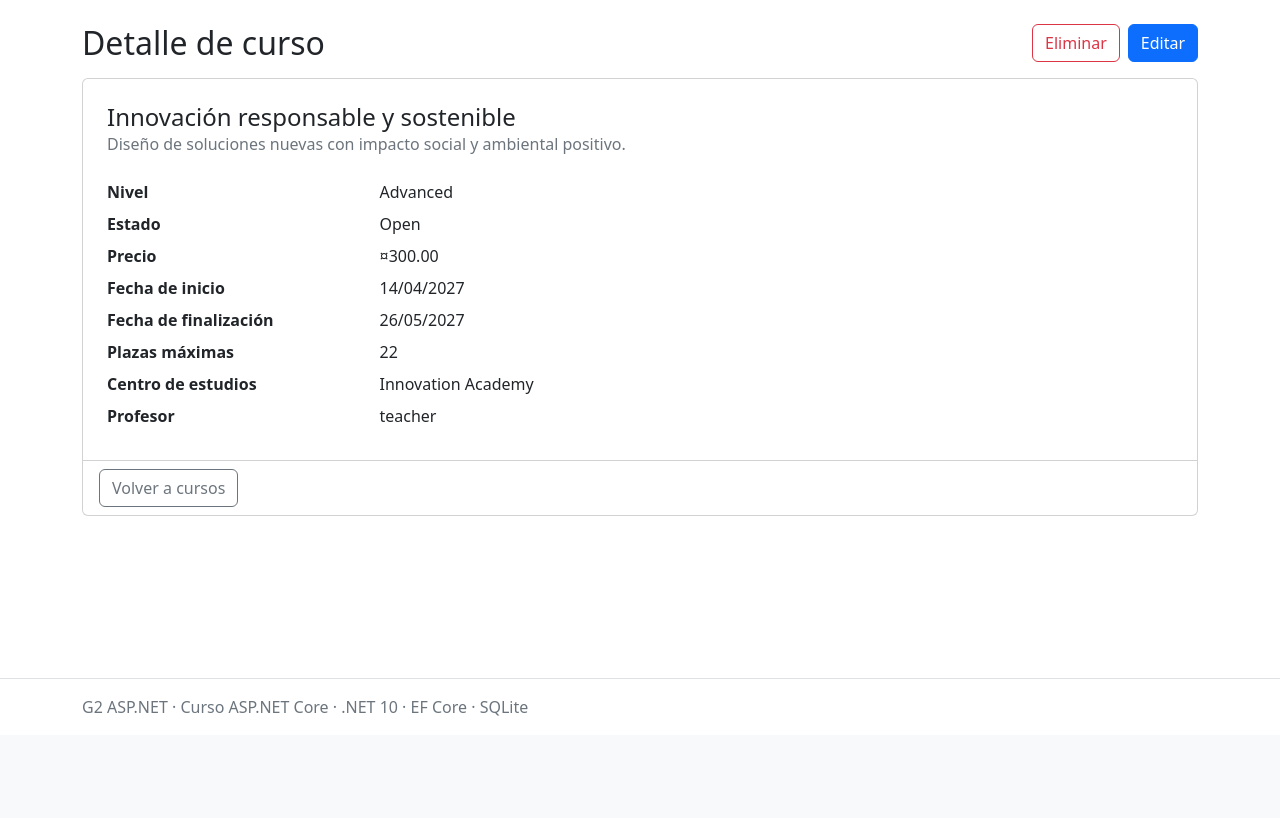
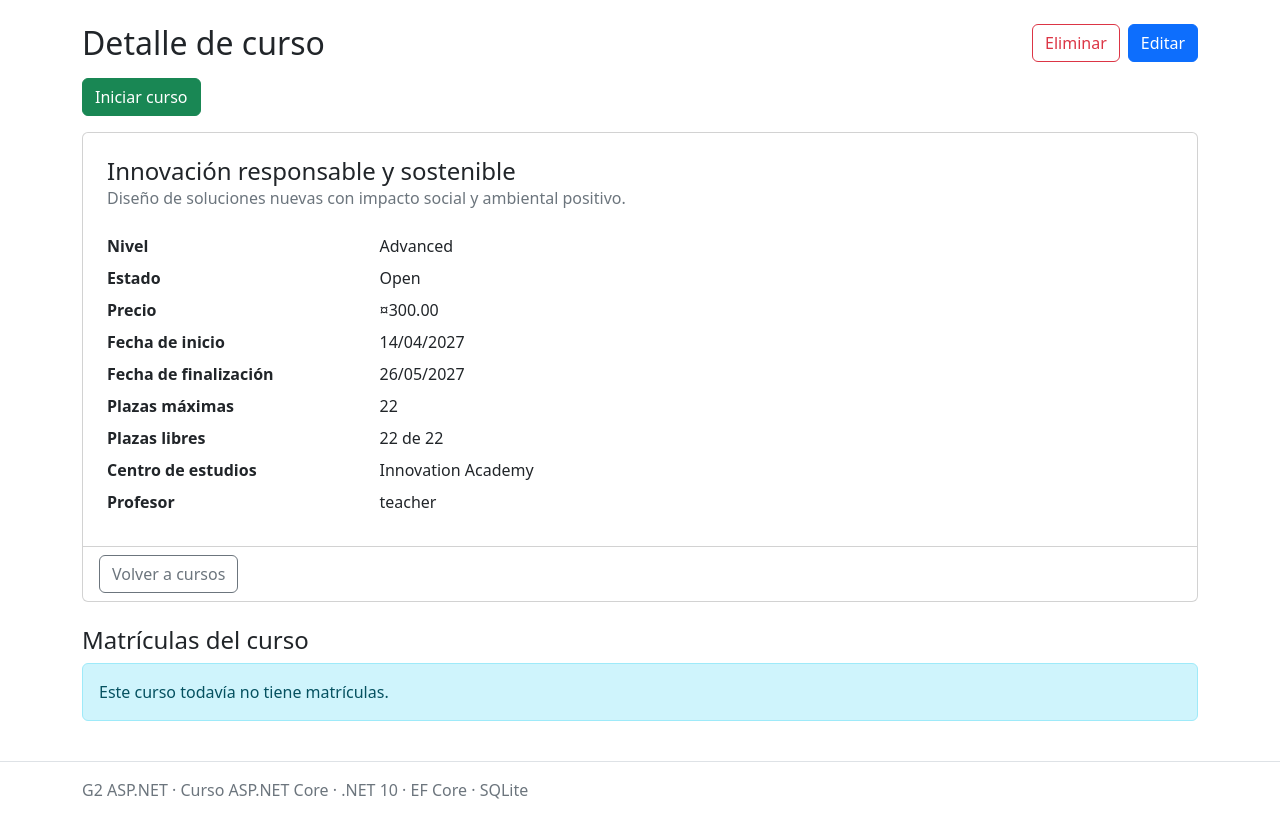
Before and after one commit to certidevs/g2_aspnet, an ASP.NET Core app: page /Courses/Details/44 in a window 1280 px wide. Shown: the part 65-883 px from the top of the page. Before the commit the page ends 781 px from the top, so only its background shows below. Run offline with ASP.NET Core 8, Linux system fonts and the light colour scheme; a user stored in the database is signed in; data comes from the database, SQL or seed files in the repository; some libraries are stand-ins or nearby versions.

Commit message:
Integración de permisos en cursos

```diff
--- a/Controllers/CoursesController.cs
+++ b/Controllers/CoursesController.cs
@@ -5,6 +5,7 @@ using G2AspNet.Data;
 using G2AspNet.Models;
 using G2AspNet.ViewModels.Courses;
 using Microsoft.EntityFrameworkCore;
+using G2AspNet.Utilities;
 
 namespace G2AspNet.Controllers;
 
@@ -15,6 +16,19 @@ public class CoursesController : Controller
     public CoursesController(ApplicationDbContext context)
     {
         this.context = context;
+    }
+
+    private IQueryable<Course> ManageableCourses()
+    {
+        var query = context.Courses.AsQueryable();
+
+        if (User.IsInRole(RoleNames.Admin))
+        {
+            return query;
+        }
+
+        var userId = User.GetRequiredUserId();
+        return query.Where(c => c.TeacherId == userId);
     }
 
     public IActionResult Index(string? search)
@@ -87,7 +101,106 @@ public class CoursesController : Controller
             return NotFound();
         }
 
+        ViewBag.OccupiedPlaces = context.Enrollments
+            .Count(e => e.CourseId == id && EnrollmentRules.PlaceTakingStatuses.Contains(e.Status));
+
+        if (User.Identity?.IsAuthenticated == true)
+        {
+            var userId = User.GetRequiredUserId();
+            ViewBag.MyEnrollment = context.Enrollments.FirstOrDefault(e => e.CourseId == id
+                && e.StudentId == userId
+                && EnrollmentRules.PlaceTakingStatuses.Contains(e.Status));
+        }
+
+        var canManage = (User.IsInRole(RoleNames.Admin) || User.IsInRole(RoleNames.Teacher))
+            && ManageableCourses().Any(c => c.Id == id);
+        ViewBag.CanManage = canManage;
+        if (canManage)
+        {
+            ViewBag.CourseEnrollments = context.Enrollments
+                .Include(e => e.Student)
+                .Where(e => e.CourseId == id)
+                .OrderBy(e => e.EnrolledAt)
+                .ToList();
+        }
+
         return View("Details", course);
+    }
+
+    [Authorize(Roles = RoleNames.Admin + "," + RoleNames.Teacher)]
+    [HttpPost]
+    public IActionResult Start(int id)
+    {
+        var course = ManageableCourses()
+            .Include(c => c.Enrollments)
+            .FirstOrDefault(c => c.Id == id);
+        if (course == null)
+        {
+            return NotFound();
+        }
+
+        if (course.Status != CourseStatus.Open)
+        {
+            TempData["Error"] = "Solo se puede iniciar un curso abierto.";
+            return RedirectToAction("Details", new { id });
+        }
+
+        if (!course.Enrollments.Any(e => e.Status == EnrollmentStatus.Active))
+        {
+            TempData["Error"] = "No se puede iniciar un curso sin ningún alumno con la matrícula activa.";
+            return RedirectToAction("Details", new { id });
+        }
+
+        var unpaid = course.Enrollments.Where(e => e.Status == EnrollmentStatus.Pending).ToList();
+        foreach (var enrollment in unpaid)
+        {
+            enrollment.Status = EnrollmentStatus.Dropped;
+        }
+
+        course.Status = CourseStatus.InProgress;
+        context.SaveChanges();
+
+        if (unpaid.Count == 0)
+        {
+            TempData["Message"] = "Curso iniciado.";
+        }
+        else
+        {
+            TempData["Message"] = $"Curso iniciado. Matrículas sin pagar dadas de baja: {unpaid.Count}.";
+        }
+
+        return RedirectToAction("Details", new { id });
+    }
+
+    [Authorize(Roles = RoleNames.Admin + "," + RoleNames.Teacher)]
+    [HttpPost]
+    public IActionResult Finish(int id)
+    {
+        var course = ManageableCourses()
+            .Include(c => c.Enrollments)
+            .FirstOrDefault(c => c.Id == id);
+        if (course == null)
+        {
+            return NotFound();
+        }
+
+        if (course.Status != CourseStatus.InProgress)
+        {
+            TempData["Error"] = "Solo se puede finalizar un curso en progreso.";
+            return RedirectToAction("Details", new { id });
+        }
+
+        var active = course.Enrollments.Where(e => e.Status == EnrollmentStatus.Active).ToList();
+        foreach (var enrollment in active)
+        {
+            enrollment.Status = EnrollmentStatus.Completed;
+        }
+
+        course.Status = CourseStatus.Finished;
+        context.SaveChanges();
+
+        TempData["Message"] = $"Curso finalizado. Matrículas completadas: {active.Count}.";
+        return RedirectToAction("Details", new { id });
     }
 
     [HttpPost]
--- a/Views/Courses/Details.cshtml
+++ b/Views/Courses/Details.cshtml
@@ -2,6 +2,10 @@
 @model Course
 @{
     ViewData["Title"] = "Detalle de curso";
+    var occupied = (int)ViewBag.OccupiedPlaces;
+    var freePlaces = Model.MaxStudents - occupied;
+    var myEnrollment = ViewBag.MyEnrollment as Enrollment;
+    var canManage = (bool)ViewBag.CanManage;
 }
 <div class="d-flex flex-wrap justify-content-between align-items-center gap-2 mb-3">
     <h1 class="h2 mb-0">Detalle de curso</h1>
@@ -13,6 +17,53 @@
         <a class="btn btn-primary" asp-action="Edit" asp-route-id="@Model.Id">Editar</a>
     </div>
 </div>
+
+@if (User.Identity?.IsAuthenticated != true)
+{
+    <div class="alert alert-info">
+        <a asp-controller="Account" asp-action="Login">Inicia sesión</a> para matricularte en este curso.
+    </div>
+}
+else if (User.IsInRole(RoleNames.Student))
+{
+    if (myEnrollment != null)
+    {
+        <div class="alert alert-success">
+            Ya estás matriculado en este curso.
+            <a asp-controller="Enrollments" asp-action="Details" asp-route-id="@myEnrollment.Id">Ver mi matrícula</a>
+        </div>
+    }
+    else if (Model.Status != CourseStatus.Open)
+    {
+        <div class="alert alert-secondary">Las matrículas de este curso están cerradas.</div>
+    }
+    else if (freePlaces <= 0)
+    {
+        <div class="alert alert-warning">Curso completo: no quedan plazas.</div>
+    }
+    else
+    {
+        <form asp-controller="Enrollments" asp-action="Enroll" method="post" class="mb-3">
+            <input type="hidden" name="courseId" value="@Model.Id" />
+            <button class="btn btn-success" type="submit">Matricularme</button>
+        </form>
+    }
+}
+
+@if (canManage && Model.Status == CourseStatus.Open)
+{
+    <form asp-action="Start" asp-route-id="@Model.Id" method="post" class="mb-3"
+          onsubmit="return confirm('¿Iniciar el curso? Las matrículas sin pagar se darán de baja.');">
+        <button class="btn btn-success" type="submit">Iniciar curso</button>
+    </form>
+}
+else if (canManage && Model.Status == CourseStatus.InProgress)
+{
+    <form asp-action="Finish" asp-route-id="@Model.Id" method="post" class="mb-3"
+          onsubmit="return confirm('¿Finalizar el curso? Las matrículas activas pasarán a completadas.');">
+        <button class="btn btn-primary" type="submit">Finalizar curso</button>
+    </form>
+}
 
 <div class="card">
     <div class="card-body p-4">
@@ -35,6 +86,8 @@
             <dd class="col-sm-9">@Model.EndDate.ToString("dd/MM/yyyy")</dd>
             <dt class="col-sm-3">Plazas máximas</dt>
             <dd class="col-sm-9">@Model.MaxStudents</dd>
+            <dt class="col-sm-3">Plazas libres</dt>
+            <dd class="col-sm-9">@freePlaces de @Model.MaxStudents</dd>
             <dt class="col-sm-3">Centro de estudios</dt>
             <dd class="col-sm-9">@Model.Academy?.Name</dd>
             <dt class="col-sm-3">Profesor</dt>
@@ -44,3 +97,38 @@
     <div class="card-footer bg-transparent"><a class="btn btn-outline-secondary" asp-action="Index">Volver a cursos</a>
     </div>
 </div>
+
+@if (canManage)
+{
+    var courseEnrollments = (List<Enrollment>)ViewBag.CourseEnrollments;
+
+    <h2 class="h4 mt-4">Matrículas del curso</h2>
+    @if (courseEnrollments.Count == 0)
+    {
+        <div class="alert alert-info">Este curso todavía no tiene matrículas.</div>
+    }
+    else
+    {
+        <div class="table-responsive border rounded">
+            <table class="table align-middle mb-0">
+                <thead>
+                    <tr><th>Alumno</th>
+                    <th>Fecha</th>
+                    <th>Pagada</th>
+                    <th>Estado</th></tr>
+                </thead>
+                <tbody>
+                    @foreach (var enrollment in courseEnrollments)
+                    {
+                        <tr>
+                            <td>@(enrollment.Student?.DisplayName ?? enrollment.Student?.UserName)</td>
+                            <td>@enrollment.EnrolledAt.ToString("dd/MM/yyyy")</td>
+                            <td>@(enrollment.IsPaid ? "Sí" : "No")</td>
+                            <td>@Html.DisplayFor(m => enrollment.Status)</td>
+                        </tr>
+                    }
+                </tbody>
+            </table>
+        </div>
+    }
+}
```
Also changed, not shown: Utilities/EnrollmentRules.cs (added, +12 -0 lines).
